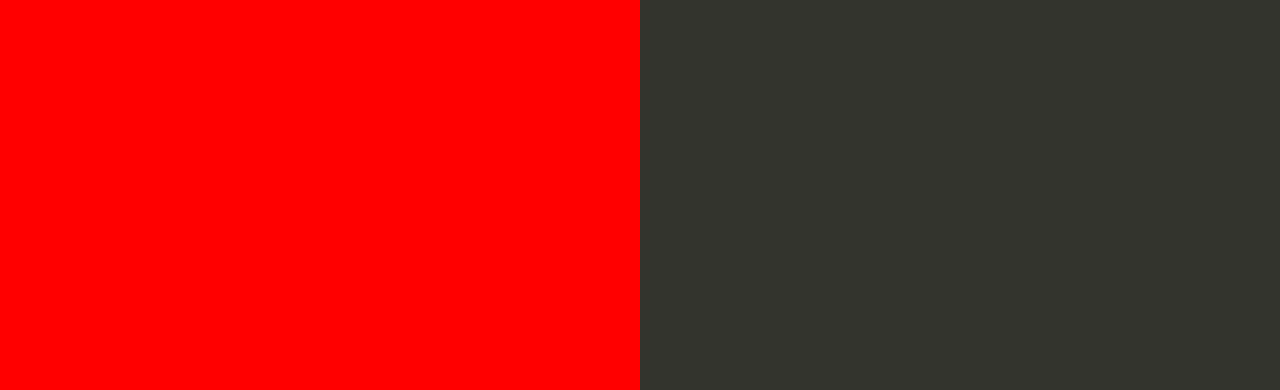
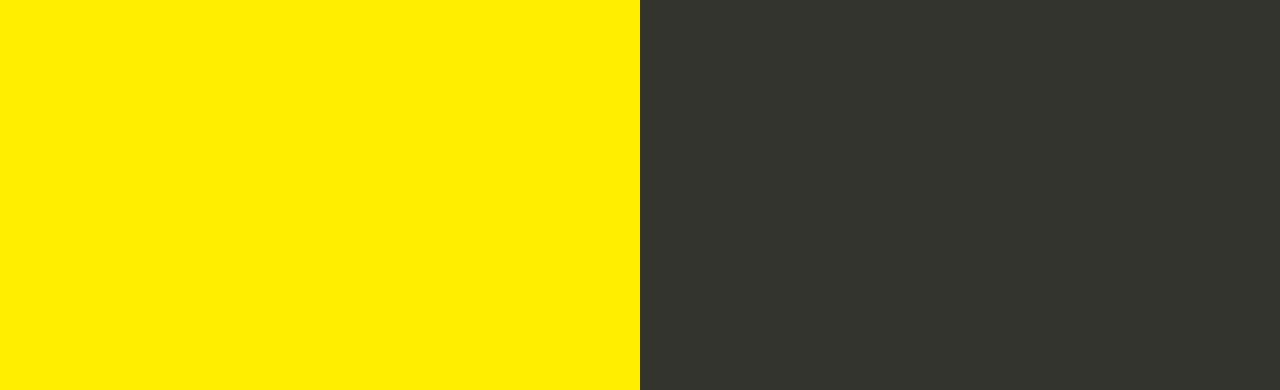
Before and after one commit to AlejandroC99/alex-devops, a plain HTML site: page index.html in a window 1280 px wide. Shown: the part 410-800 px from the top of the page. Drawn offline with Linux system fonts and the light colour scheme.

Commit message:
Change body and yellow color

```diff
--- a/index.html
+++ b/index.html
@@ -35,7 +35,7 @@
 
         text-align: right;
         padding-top: 11em;
-        background-color: rgb(255, 0, 0);
+        background-color: rgb(255, 238, 0);
 
       }
       .textColumn p {
```
